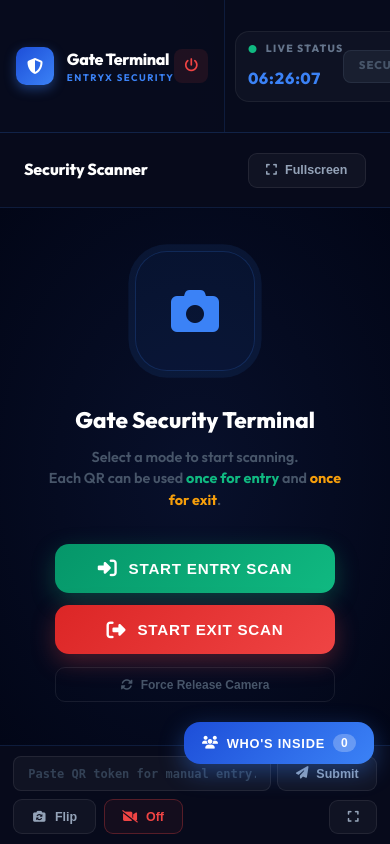
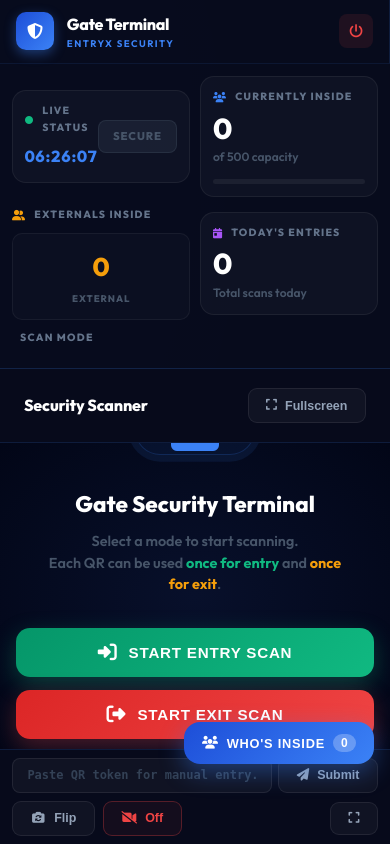
Before and after one commit to dinojacob24/EntryX, a PHP site: page /Project/pages/security_dashboard.php in a window 390 px wide. Run offline with PHP 8.4, Linux system fonts and the light colour scheme; a user stored in the database is signed in; data comes from the database, SQL or seed files in the repository; data that the repository does not hold is empty; some libraries are stand-ins or nearby versions.

Commit message:
fix security dashboard mobile scrollable layout

```diff
--- a/pages/security_dashboard.php
+++ b/pages/security_dashboard.php
@@ -1068,7 +1068,78 @@ $whoInside = $stmtWho->fetchAll(PDO::FETCH_ASSOC);
             grid-template-columns: 250px 1fr 260px;
         }
     }
+
+    /* ===== MOBILE LAYOUT (<=768px) ===== */
+    @media (max-width: 768px) {
+        body {
+            height: auto !important;
+            overflow-y: auto !important;
+            overflow-x: hidden !important;
+            min-height: 100vh;
+        }
+        .gate-terminal {
+            display: flex !important;
+            flex-direction: column !important;
+            height: auto !important;
+            min-height: 100vh;
+            overflow: visible !important;
+        }
+        /* Stats strip at top */
+        .sidebar-left {
+            flex-direction: column !important;
+            height: auto !important;
+            border-right: none !important;
+            border-bottom: 1px solid rgba(59,130,246,0.2) !important;
+            overflow: visible !important;
+        }
+        .sidebar-header {
+            padding: 0.75rem 1rem !important;
+            border-bottom: 1px solid rgba(59,130,246,0.1) !important;
+        }
+        .sidebar-body {
+            display: grid !important;
+            grid-template-columns: 1fr 1fr !important;
+            gap: 0.6rem !important;
+            padding: 0.75rem !important;
+            overflow: visible !important;
+            height: auto !important;
+            flex: unset !important;
+            white-space: normal !important;
+        }
+        .sidebar-body .stat-card {
+            min-width: unset !important;
+            padding: 0.75rem !important;
+        }
+        .sidebar-body .stat-value-lg {
+            font-size: 1.8rem !important;
+        }
+        .sidebar-footer { display: none !important; }
+        /* Camera section */
+        .scanner-main {
+            height: 65vh !important;
+            min-height: 360px !important;
+            flex-shrink: 0 !important;
+            overflow: hidden !important;
+        }
+        .scanner-footer {
+            flex-wrap: wrap !important;
+            gap: 0.5rem !important;
+            padding: 0.5rem 0.75rem !important;
+        }
+        .manual-input-group {
+            flex: 1 1 100% !important;
+            max-width: 100% !important;
+        }
+        .sidebar-right { display: none !important; }
+        .start-btn-group {
+            max-width: 100% !important;
+            padding: 0 1rem !important;
+            width: 100% !important;
+        }
+        .mode-indicator { display: none !important; }
+    }
 </style>
+
 
 <div class="gate-terminal">
     <!-- ===== LEFT SIDEBAR ===== -->
```
